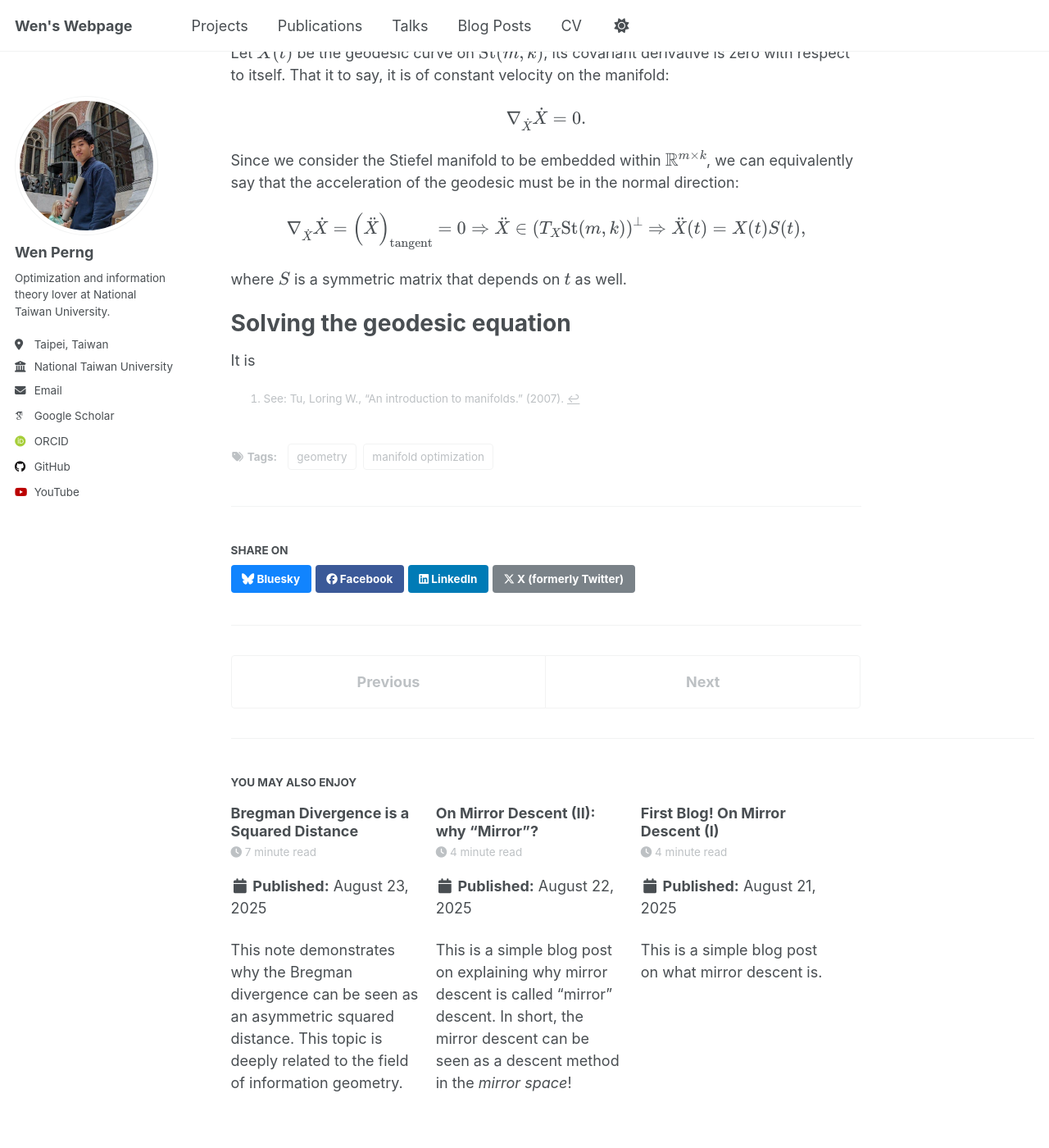
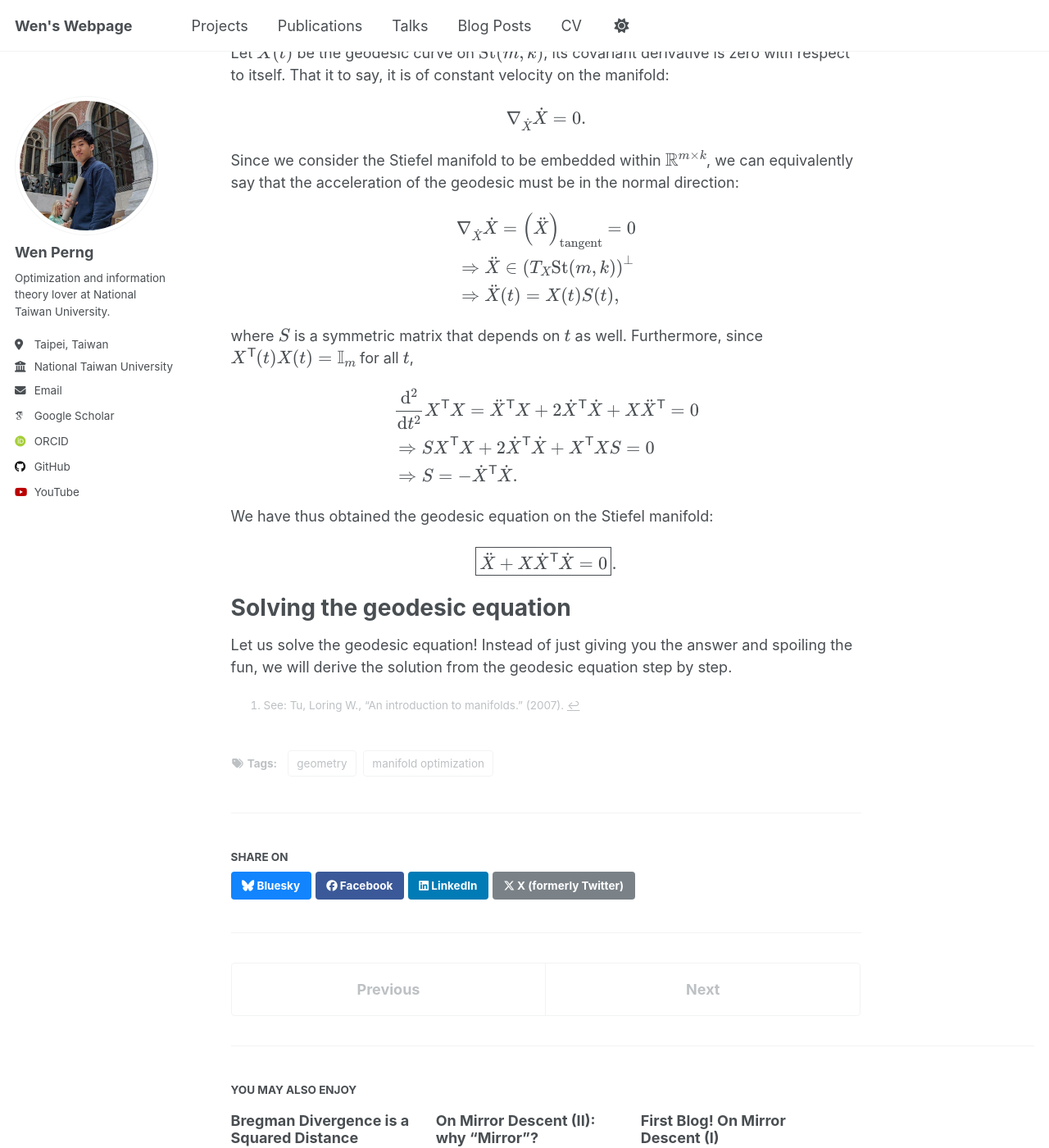
Before and after one commit to WenPerng/WenPerng.github.io, a Jekyll site: the page built from _posts/2025-08-24-blog-post.md, in a window 1280 px wide and 1400 px high, scrolled down 1813 px. Shown: the whole window at 82% size. Built offline with Jekyll 4.4.1, drawn with Linux system fonts in a browser that asks for light colours; some web fonts are replaced; a script that is not in the unit is left out; some of the changed text lies outside the part shown.

Commit message:
Update 2025-08-24-blog-post.md

```diff
--- a/_posts/2025-08-24-blog-post.md
+++ b/_posts/2025-08-24-blog-post.md
@@ -95,14 +95,31 @@ $$
 </p>
 Since we consider the Stiefel manifold to be embedded within \\(\mathbb{R}^{m \times k}\\), we can equivalently say that the acceleration of the geodesic must be in the normal direction:
 <p>
+$$\begin{align*}
+&\nabla_{\dot{X}} \dot{X} = \left(\ddot{X}\right)_{\mathrm{tangent}}= 0 \\
+&\Rightarrow \ddot{X} \in \left(T_{X}\mathrm{St}(m,k)\right)^{\perp} \\
+&\Rightarrow \ddot{X}(t) = X(t) S(t),
+\end{align*}$$
+</p>
+where \\(S\\) is a symmetric matrix that depends on \\(t\\) as well. Furthermore, since \\(X^{\mathsf{T}}(t) X(t) = \mathbb{I}_m\\) for all \\(t\\),
+<p>
 $$
-\nabla_{\dot{X}} \dot{X} = \left(\ddot{X}\right)_{\mathrm{tangent}}= 0 \Rightarrow \ddot{X} \in \left(T_{X}\mathrm{St}(m,k)\right)^{\perp} \Rightarrow \ddot{X}(t) = X(t) S(t),
+\begin{align*}
+	&\frac{\mathrm{d}^2}{\mathrm{d}t^2} X^{\mathsf{T}} X = \ddot{X}^{\mathsf{T}} X + 2 \dot{X}^{\mathsf{T}} \dot{X} + X \ddot{X}^{\mathsf{T}} = 0 \\
+	&\Rightarrow S X^{\mathsf{T}} X + 2 \dot{X}^{\mathsf{T}} \dot{X} + X^{\mathsf{T}} X S = 0 \\
+	&\Rightarrow S = - \dot{X}^{\mathsf{T}} \dot{X}.
+\end{align*}
 $$
 </p>
-where \\(S\\) is a symmetric matrix that depends on \\(t\\) as well.
-
-
+We have thus obtained the geodesic equation on the Stiefel manifold:
+<p>
+$$
+\boxed{
+	\ddot{X} + X \dot{X}^{\mathsf{T}} \dot{X} = 0
+}.
+$$
+</p>
 
 
 # Solving the geodesic equation
-It is
+Let us solve the geodesic equation! Instead of just giving you the answer and spoiling the fun, we will derive the solution from the geodesic equation step by step.
```
